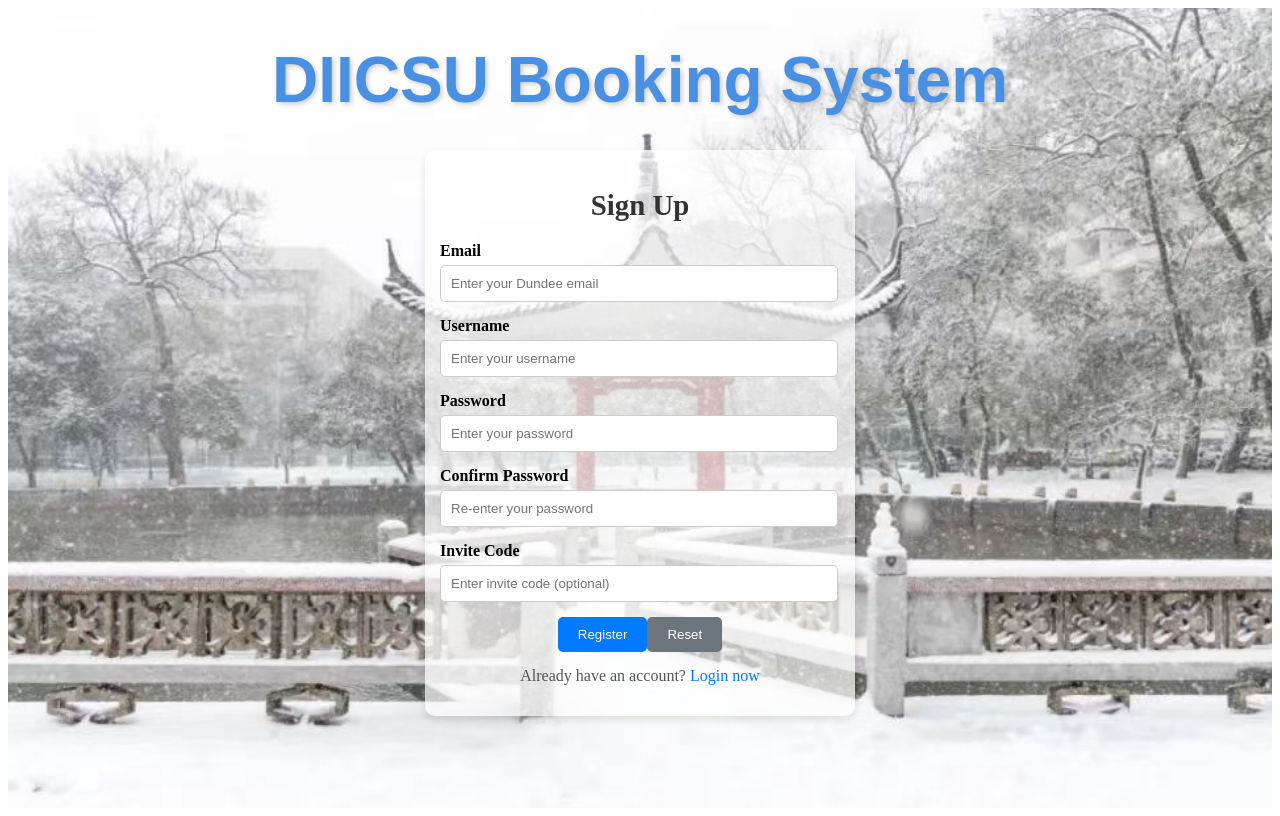
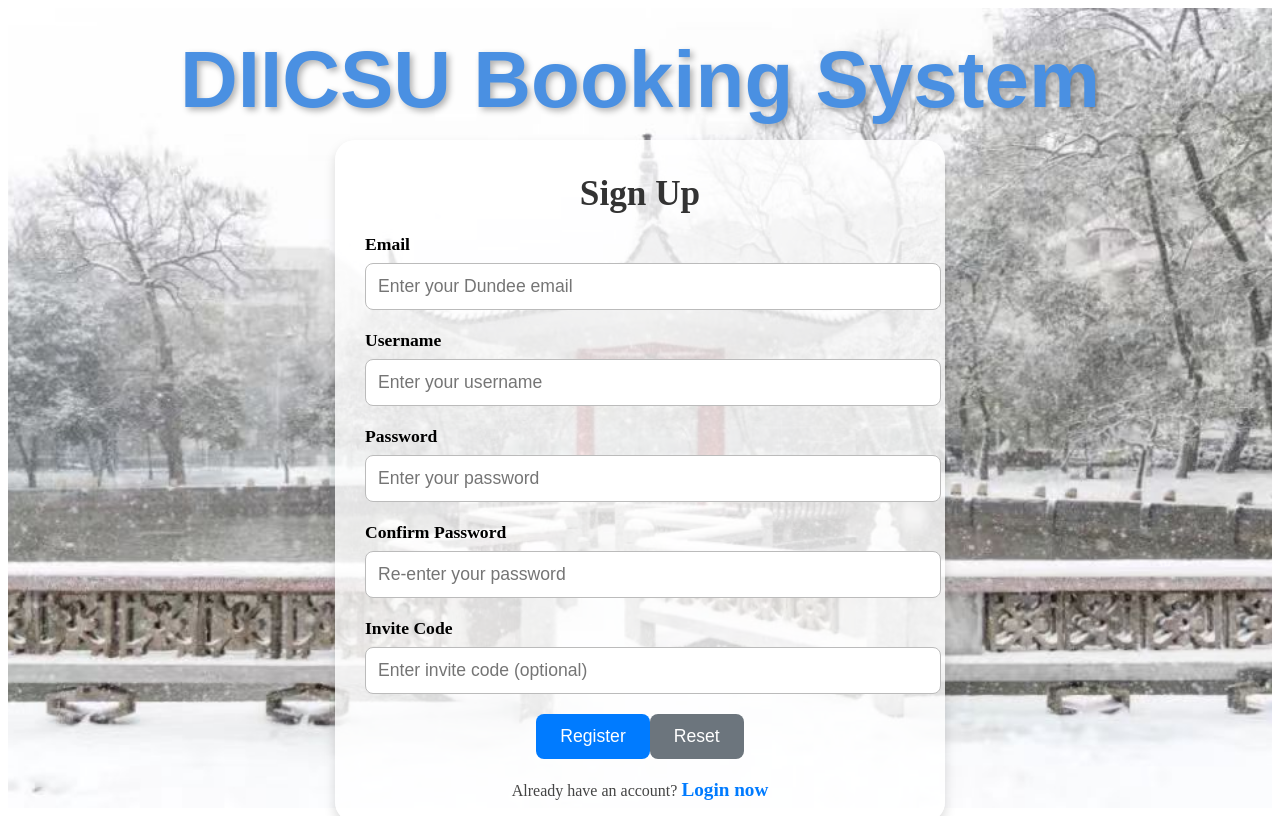
Before and after one commit to Zhengyi1212/DIIAgile-GroupA-frontend, a Vue app in the folder frontend/: page /signup in a window 1280 px wide. Built offline with nearby package versions, Linux system fonts and the light colour scheme.

Commit message:
refactor - enlarge the login and signup page

```diff
--- a/frontend/src/views/ClassRoomInformation.vue
+++ b/frontend/src/views/ClassRoomInformation.vue
@@ -22,14 +22,10 @@
             </select>
           </div>
           <div class="filter-group">
-
-            <label>Min Capacity:</label>
+            <label>Capacity:</label>
             <input v-model.number="selectedCapacity" type="number" class="styled-input"
               placeholder="Enter min capacity">
           </div>
-
-
-
           <div class="filter-group">
             <label>Equipment:</label>
             <select v-model="selectedEquipment" class="styled-select">
@@ -39,6 +35,7 @@
               </option>
             </select>
           </div>
+
 
           <div class="date-selector">
             <button v-for="offset in 7" :key="offset" @click="selectedDate = getFormattedDate(offset - 1)"
@@ -117,9 +114,7 @@ export default {
       selectedFloor: '',
       selectedCapacity: '',
       selectedEquipment: '',
-
       selectedRoom: null,
-
       bookedSlots: {},
       selectedDate: new Date().toISOString().split('T')[0],
       timeSpans: [
@@ -132,12 +127,13 @@ export default {
     buildingOptions() {
       return [...new Set(this.rooms.map(room => room.building))];
     },
+
     filteredRooms() {
       return this.rooms.filter((room) => {
         return (
           (!this.selectedDate || room.date === this.selectedDate) &&
           (!this.selectedBuilding || room.building === this.selectedBuilding) &&
-          (!this.selectedFloor || room.floor === this.selectedFloor) &&
+          (!this.selectedFloor || room.floor === Number(this.selectedFloor)) &&
           (!this.selectedCapacity || room.capacity >= this.selectedCapacity) &&
           (!this.selectedEquipment || room.device === this.selectedEquipment)
         );
@@ -151,14 +147,12 @@ export default {
           floors.add(room.floor);
         }
       });
-      return Array.from(floors);
+      return Array.from(floors).sort();
     },
 
     equipmentOptions() {
       return [...new Set(this.rooms.map(room => room.device))];
     },
-
-
 
     totalPages() {
       return Math.max(1, Math.ceil(this.filteredRooms.length / this.roomsPerPage));
@@ -556,7 +550,7 @@ export default {
   display: flex;
   flex-wrap: wrap;
   justify-content: center;
-  gap: 20px;
+  gap: 16px;
   box-shadow: 0 2px 5px rgba(0, 0, 0, 0.1);
 }
 
--- a/frontend/src/views/LoginView.vue
+++ b/frontend/src/views/LoginView.vue
@@ -185,8 +185,7 @@ export default {
 .background-container {
   position: relative;
   width: 100%;
-  height: 100vh;
-  /* Full viewport height */
+  height: 100vh; /* Full viewport height */
   background-image: v-bind(currentUrl);
   background-size: cover;
   background-position: center;
@@ -194,100 +193,118 @@ export default {
   background-repeat: no-repeat;
 }
 
+/* Enlarged Title for Better Visibility */
 .top-style {
   display: flex;
   position: fixed;
   top: 0px;
   left: 50%;
   transform: translateX(-50%);
-  font-size: 2.0rem;
+  font-size: 3rem; /* Increased size */
   font-weight: bold;
   color: #4A90E2;
   text-align: center;
   font-family: 'Poppins', sans-serif;
-  text-shadow: 2px 2px 5px rgba(0, 0, 0, 0.2);
+  text-shadow: 3px 3px 6px rgba(0, 0, 0, 0.3);
   white-space: nowrap;
 }
 
-
+/* Centering the login container */
 .login-wrapper {
   display: flex;
   justify-content: center;
   align-items: center;
   height: 100vh;
-
-
 }
 
+/* Larger Login Box with Enhanced Shadows */
 .login-container {
   position: fixed;
   top: 200px;
-  padding: 20px;
-  border-radius: 10px;
-  box-shadow: 0 4px 8px rgba(0, 0, 0, 0.1);
-  background-color: rgba(255, 255, 255, 0.7);
-  width: 100%;
-  max-width: 400px;
+  padding: 30px; /* Increased padding */
+  border-radius: 15px; /* More rounded edges */
+  box-shadow: 0 6px 12px rgba(0, 0, 0, 0.15); /* Stronger shadow */
+  background-color: rgba(255, 255, 255, 0.8);
+  width: 90%;
+  max-width: 500px; /* Increased max width */
   text-align: center;
 }
 
+/* Bigger Login Title */
 .login-title {
-  margin-bottom: 20px;
-  font-size: 1.8rem;
+  margin-bottom: 25px;
+  font-size: 2.2rem; /* Increased size */
+  font-weight: bold;
   color: #333;
 }
 
+/* Improved Form Layout */
 .form-row {
-  margin-bottom: 15px;
+  margin-bottom: 20px;
   text-align: left;
 }
 
+/* Larger Labels */
 .form-row label {
   display: block;
-  margin-bottom: 5px;
+  margin-bottom: 8px;
   font-weight: bold;
+  font-size: 1.1rem;
 }
 
+/* Bigger Input Fields */
 .form-row input {
-  width: 94%;
-  padding: 10px;
-  border: 1px solid #ccc;
-  border-radius: 5px;
+  width: 100%;
+  padding: 12px;
+  font-size: 1.1rem;
+  border: 1px solid #bbb;
+  border-radius: 8px;
 }
 
+/* Enhanced Primary Button */
 .primary-btn {
-  padding: 10px 20px;
-  margin-right: 10px;
+  padding: 12px 24px;
+  font-size: 1.1rem;
   background-color: #007bff;
   color: white;
   border: none;
-  border-radius: 5px;
+  border-radius: 8px;
   cursor: pointer;
+  transition: background 0.3s ease-in-out, transform 0.2s;
 }
 
 .primary-btn:hover {
   background-color: #0056b3;
+  transform: translateY(-2px);
 }
 
+/* Enhanced Secondary Button */
 .secondary-btn {
-  padding: 10px 20px;
+  padding: 12px 24px;
+  font-size: 1.1rem;
   background-color: #6c757d;
   color: white;
   border: none;
-  border-radius: 5px;
+  border-radius: 8px;
   cursor: pointer;
+  transition: background 0.3s ease-in-out, transform 0.2s;
 }
 
 .secondary-btn:hover {
   background-color: #565e64;
+  transform: translateY(-2px);
 }
 
+/* More Visible Additional Info */
 .additional-info {
-  margin-top: 15px;
-  color: #555;
+  margin-top: 20px;
+  font-size: 1rem;
+  color: #444;
 }
 
+/* Bigger and Clearer Register Link */
 .register-link {
+  font-size: 1.2rem;
   color: #007bff;
   text-decoration: none;
   font-weight: bold;
@@ -296,4 +313,5 @@ export default {
 .register-link:hover {
   text-decoration: underline;
 }
+
 </style>
--- a/frontend/src/views/SignUp.vue
+++ b/frontend/src/views/SignUp.vue
@@ -227,7 +227,6 @@
   <style scoped>
   /* Styles consistent with login page */
   .background-container {
-
   position: relative;
   width: 100%;
   height: 100vh; /* Full viewport height */
@@ -238,102 +237,125 @@
   background-repeat: no-repeat;
 }
 
+/* Enlarged Title for Better Visibility */
 .top-style {
-  display: flex ;
+  display: flex;
   position: fixed;
-  top: 0px;
+  top: -20px;
   left: 50%;
   transform: translateX(-50%);
-  font-size: 2.0rem;
+  font-size: 2.5rem; /* Increased size */
   font-weight: bold;
   color: #4A90E2;
   text-align: center;
   font-family: 'Poppins', sans-serif;
-  text-shadow: 2px 2px 5px rgba(0, 0, 0, 0.2);
+  text-shadow: 3px 3px 6px rgba(0, 0, 0, 0.3);
   white-space: nowrap;
 }
 
+/* Centering the Signup Container */
 .register-wrapper {
   display: flex;
   justify-content: center;
   align-items: center;
   height: 100vh;
-    ;
 }
 
+/* Larger Signup Box with Enhanced Shadows */
 .register-container {
   position: fixed;
-    padding: 15px;
-    border-radius: 10px;
-    top: 150px;
-    box-shadow: 0 4px 8px rgba(0, 0, 0, 0.1);
-    background-color:rgba(255,255,255,0.7);
-    width: 100%;
-    max-width: 400px;
+  top: 140px;
+  padding: 5px 30px 5px;
+  border-radius: 20px; /* More rounded edges */
+  box-shadow: 0 6px 12px rgba(0, 0, 0, 0.15); /* Stronger shadow */
+  background-color: rgba(255, 255, 255, 0.8);
+  width: 90%;
+  max-width: 550px; /* Increased max width */
   text-align: center;
 }
 
+/* Bigger Signup Title */
 .register-title {
   margin-bottom: 20px;
-    font-size: 1.8rem;
+  font-size: 2.2rem; /* Increased size */
+  font-weight: bold;
   color: #333;
 }
 
+/* Improved Form Layout */
 .form-row {
-    margin-bottom: 15px;
+  margin-bottom: 20px;
   text-align: left;
 }
 
+/* Larger Labels */
 .form-row label {
   display: block;
-    margin-bottom: 5px;
+  margin-bottom: 8px;
   font-weight: bold;
+  font-size: 1.1rem;
 }
 
+/* Bigger Input Fields */
 .form-row input {
-    width: 94%;
-    padding: 10px;
-    border: 1px solid #ccc;
-    border-radius: 5px;
+  width: 100%;
+  padding: 12px;
+  font-size: 1.1rem;
+  border: 1px solid #bbb;
+  border-radius: 8px;
 }
 
+/* Enhanced Primary Button */
 .primary-btn {
-    padding: 10px 20px;
+  padding: 12px 24px;
+  font-size: 1.1rem;
   background-color: #007bff;
   color: white;
   border: none;
-    border-radius: 5px;
+  border-radius: 8px;
   cursor: pointer;
+  transition: background 0.3s ease-in-out, transform 0.2s;
 }
 
 .primary-btn:hover {
   background-color: #0056b3;
+  transform: translateY(-2px);
 }
 
+/* Enhanced Secondary Button */
 .secondary-btn {
-    padding: 10px 20px;
+  padding: 12px 24px;
+  font-size: 1.1rem;
   background-color: #6c757d;
   color: white;
   border: none;
-    border-radius: 5px;
+  border-radius: 8px;
   cursor: pointer;
+  transition: background 0.3s ease-in-out, transform 0.2s;
 }
 
 .secondary-btn:hover {
   background-color: #565e64;
+  transform: translateY(-2px);
 }
 
+/* More Visible Additional Info */
 .additional-info {
-    margin-top: 15px;
-    color: #555;
+  margin-top: 20px;
+  font-size: 1rem;
+  color: #444;
 }
 
+/* Bigger and Clearer Login Link */
 .login-link {
+  font-size: 1.2rem;
   color: #007bff;
   text-decoration: none;
+  font-weight: bold;
 }
 
 .login-link:hover {
   text-decoration: underline;
 }
+
   </style>
```
Lines whose indentation alone changed are shown as unchanged.
